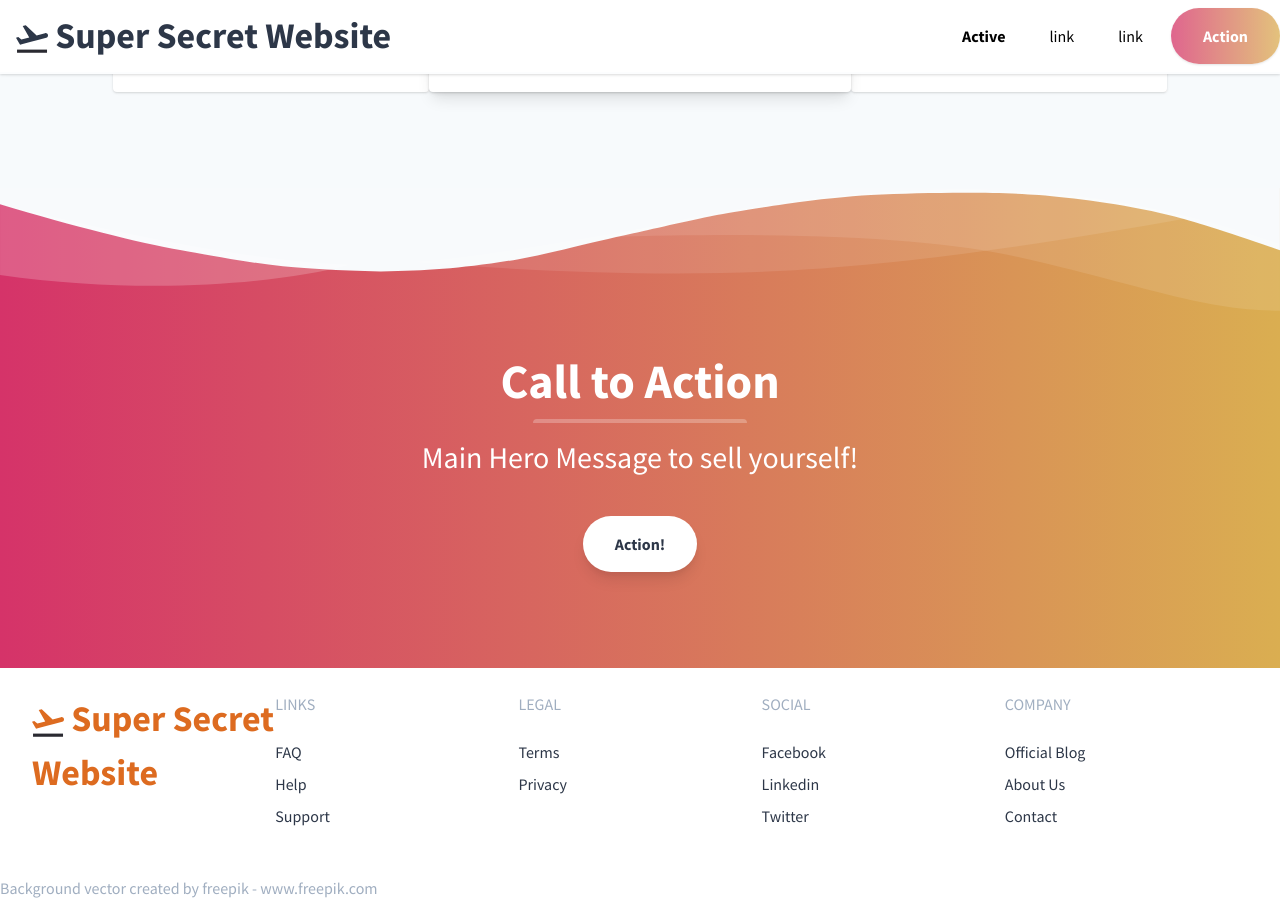
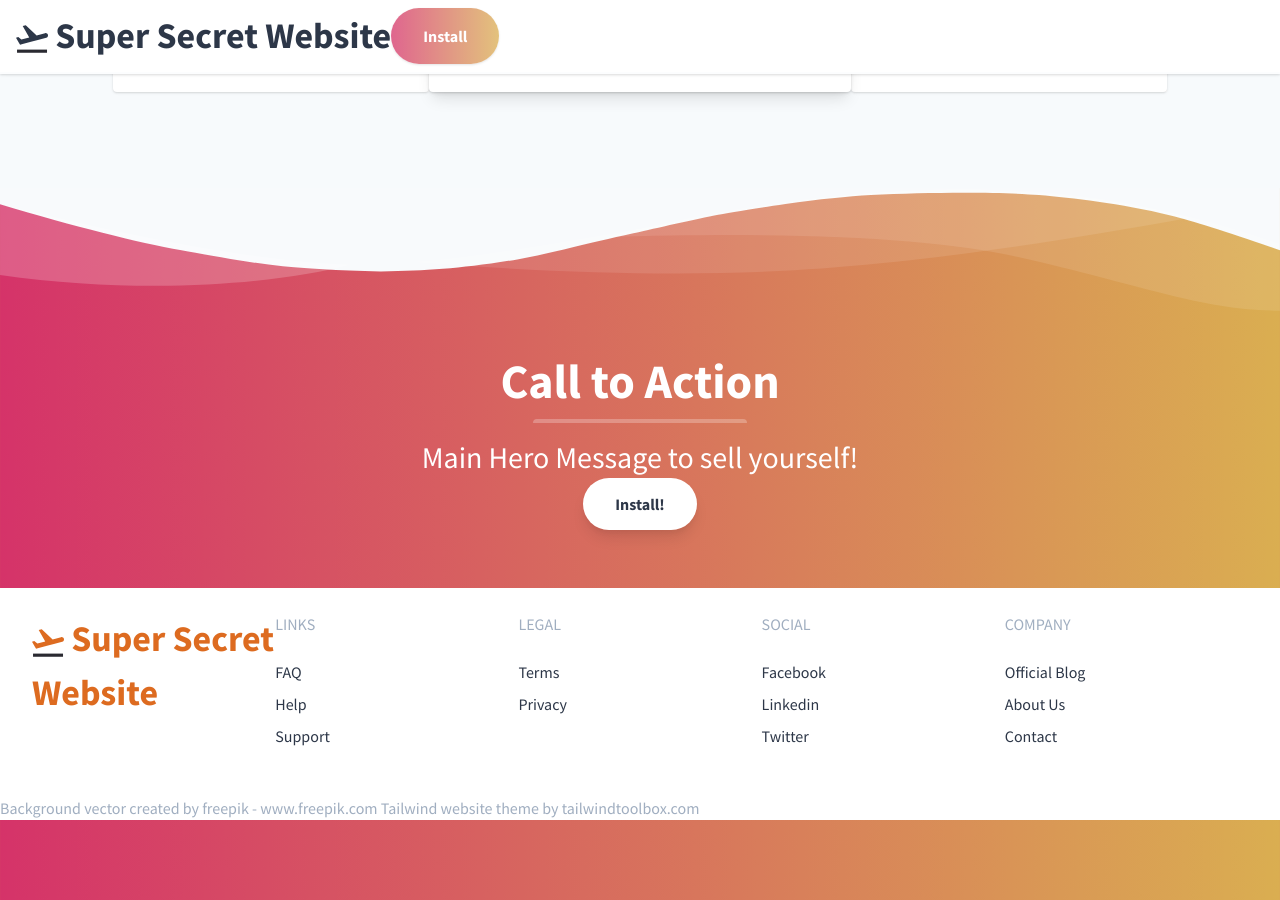
Before and after one commit to blairanderson/netlify-plugin-password-protection, a Jekyll site: the page built from index.html, in a window 1280 px wide and 900 px high, scrolled down 2788 px. Built offline with Jekyll 4.4.1, drawn with Linux system fonts in a browser that asks for light colours.

Commit message:
update more links to github

```diff
--- a/_layouts/default.html
+++ b/_layouts/default.html
@@ -91,35 +91,13 @@
           class="w-full flex-grow lg:flex lg:items-center lg:w-auto hidden lg:block mt-2 lg:mt-0 bg-white lg:bg-transparent text-black p-4 lg:p-0 z-20"
           id="nav-content"
         >
-          <ul class="list-reset lg:flex justify-end flex-1 items-center">
-            <li class="mr-3">
-              <a
-                class="inline-block py-2 px-4 text-black font-bold no-underline"
-                href="#"
-                >Active</a
-              >
-            </li>
-            <li class="mr-3">
-              <a
-                class="inline-block text-black no-underline hover:text-gray-800 hover:text-underline py-2 px-4"
-                href="#"
-                >link</a
-              >
-            </li>
-            <li class="mr-3">
-              <a
-                class="inline-block text-black no-underline hover:text-gray-800 hover:text-underline py-2 px-4"
-                href="#"
-                >link</a
-              >
-            </li>
-          </ul>
-          <button
+          <a
+            href="https://github.com/blairanderson/netlify-plugin-password-protection#readme"
             id="navAction"
             class="mx-auto lg:mx-0 hover:underline bg-white text-gray-800 font-bold rounded-full mt-4 lg:mt-0 py-4 px-8 shadow opacity-75"
           >
-            Action
-          </button>
+            Install
+          </a>
         </div>
       </div>
 
@@ -144,7 +122,7 @@
           </p>
 
           <a
-            href="https://github.com/blairanderson/netlify-plugin-password-protection"
+            href="https://github.com/blairanderson/netlify-plugin-password-protection#readme"
             class="mx-auto lg:mx-0 hover:underline bg-white text-gray-800 font-bold rounded-full my-6 py-4 px-8 shadow-lg"
           >
             install
@@ -952,12 +930,12 @@
       <h3 class="my-4 text-3xl leading-tight">
         Main Hero Message to sell yourself!
       </h3>
-
-      <button
+      <a
+        href="https://github.com/blairanderson/netlify-plugin-password-protection#readme"
         class="mx-auto lg:mx-0 hover:underline bg-white text-gray-800 font-bold rounded-full my-6 py-4 px-8 shadow-lg"
       >
-        Action!
-      </button>
+        Install!
+      </a>
     </section>
 
     <!--Footer-->
@@ -1098,6 +1076,11 @@
         class="text-gray-500"
         >Background vector created by freepik - www.freepik.com</a
       >
+      <a
+        href="https://www.tailwindtoolbox.com/templates/landing-page"
+        class="text-gray-500"
+        >Tailwind website theme by tailwindtoolbox.com</a
+      >
     </footer>
 
     <!-- jQuery if you need it
```
